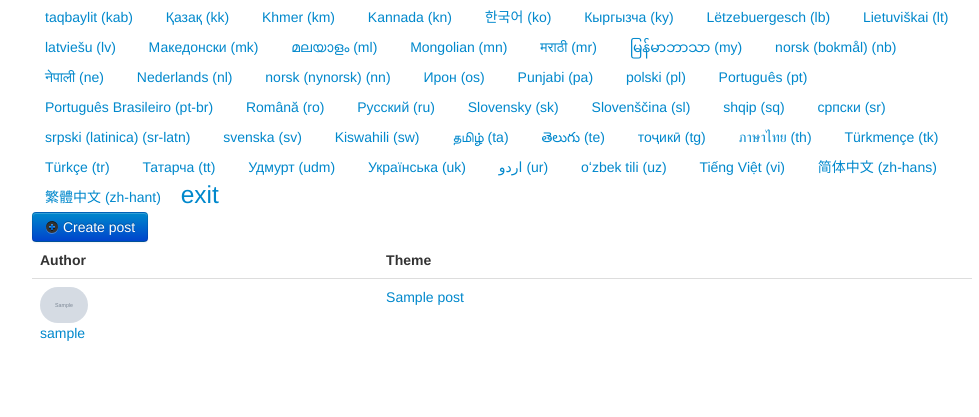
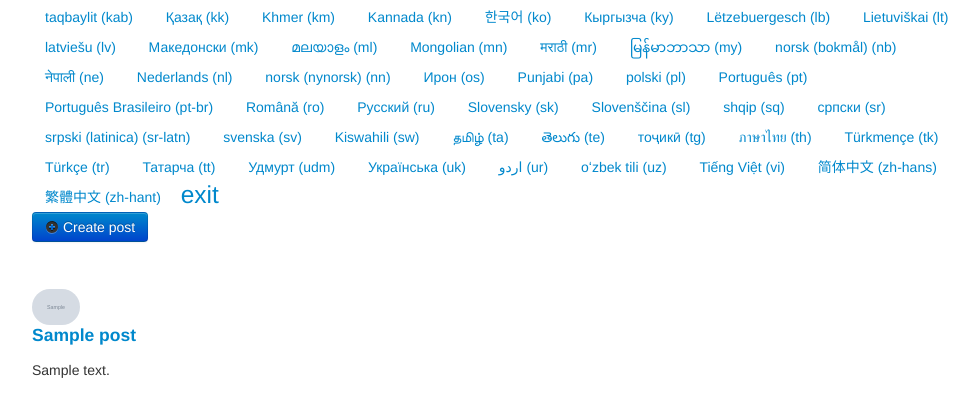
Before and after one commit to DmitryDmitrienko/django-simple-forum, a Django app: template simpleforums/bootstrapforum/templates/index.html in a window 1280 px wide. Shown: the part 268-685 px from the top of the page, without its empty margins (138-1117 px from the left). Run offline with Django 3.2, Linux system fonts and the light colour scheme; the template is opened without the code that fills it: most values are stand-ins (such as "Sample title", 1, 10 or a date in 2020); grey boxes marked "Sample" are stand-in pictures; some libraries are stand-ins or nearby versions.

Commit message:
Добавил шаблон для вывода описательной части постов

```diff
--- a/simpleforums/bootstrapforum/models.py
+++ b/simpleforums/bootstrapforum/models.py
@@ -16,8 +16,6 @@ class Post(models.Model):
     title = models.CharField(max_length=60, verbose_name=_('title post'), help_text=_('title post'))
     body = models.TextField(verbose_name=_('body post'), help_text=_('body of the post'))
     creates = models.DateTimeField(auto_now_add=True)
-    image = models.ImageField(upload_to='posts/image/', blank=True, null=True, verbose_name=_("image post"),
-                              default="posts/image/default.png")
 
     def get_absolute_url(self):
         from django.core.urlresolvers import reverse
--- a/simpleforums/bootstrapforum/templates/authenticate.html
+++ b/simpleforums/bootstrapforum/templates/authenticate.html
@@ -1,7 +1,7 @@
 {% extends 'base.html' %}
 {% load static %}
 {% load i18n %}
-{% block contennt %}
+{% block content %}
     <form class="form-horizontal" action="{% url "login" %}" method="post"> {% csrf_token %}
         {% if form.errors and '__all__' in form.errors %}
             <ul class="unstyled">
--- a/simpleforums/bootstrapforum/templates/base.html
+++ b/simpleforums/bootstrapforum/templates/base.html
@@ -79,7 +79,7 @@
         </h1>
     </div>
 
-    {% block contennt %}
+    {% block content %}
 
     {% endblock %}
 </div>
--- a/simpleforums/bootstrapforum/templates/createpost.html
+++ b/simpleforums/bootstrapforum/templates/createpost.html
@@ -1,6 +1,6 @@
 {% extends "base.html" %}
 {% load i18n %}
-{% block contennt %}
+{% block content %}
     <form action="{% url 'createpost' %}" method="post" class="form-horizontal">{% csrf_token %}
         <legend>{% trans 'Create Post' %}</legend>
         {% include "input_field.html" with f=form.title %}
--- a/simpleforums/bootstrapforum/templates/createuser.html
+++ b/simpleforums/bootstrapforum/templates/createuser.html
@@ -1,7 +1,7 @@
 {% extends 'base.html' %}
 {% load static %}
 {% load i18n %}
-{% block contennt %}
+{% block content %}
     <form class="form-horizontal" action="{% url "createuser" %}" method="post"> {% csrf_token %}
         {% if form.errors and '__all__' in form.errors %}
             <ul class="unstyled">
--- a/simpleforums/bootstrapforum/templates/deletepost.html
+++ b/simpleforums/bootstrapforum/templates/deletepost.html
@@ -1,7 +1,7 @@
 {% extends "base.html" %}
 {% load static %}
 {% load i18n %}
-{% block contennt %}
+{% block content %}
     <form action="{% url 'deletepost' post.id %}" method="post" class="form-horizontal">{% csrf_token %}
         <legend>{% trans 'Delete post' %}</legend>
         <div class="alert alert-error">
--- a/simpleforums/bootstrapforum/templates/index.html
+++ b/simpleforums/bootstrapforum/templates/index.html
@@ -1,39 +1,12 @@
 {% extends 'base.html' %}
 {% load static %}
 {% load i18n %}
-{% block contennt %}
+{% block content %}
     <a href="{% url "createpost" %}" class="btn btn-primary"><i class="icon-plus-sign"></i> {% trans "Create post" %}
     </a>
-    <table class="table">
-        <thead>
-        <tr>
-            <th>{% trans "Author" %}</th>
-            <th>{% trans "Theme" %}</th>
-        </tr>
-        </thead>
-        <tbody>
-        {% for post in posts %}
-            <tr>
-                <td>
-                    <a href="{% url "userview" post.author.id %}"><img class="img-circle" width="48px" height="48px"
-                                                                       src="{{ post.author.avatar.url }}"
-                                                                       alt="avatar {{ post.author.username }}"></a>
 
-                    <p><a href="{% url "userview" post.author.id %}">{{ post.author.username }}</a></p>
-                </td>
-                <td>
-                    <a href="{% url 'post' post.id %}">{{ post }}</a>
-                </td>
-                <td>
-                    {% if is_admin or user == post.author %}
+    {% for post in posts %}
+        {% include "outputpost.html" with p=post %}
+    {% endfor %}
 
-                        <a href="{% url "updatepost" post.id %}" class="btn"><i class="icon-edit"></i></a>
-                        <a href="{% url "deletepost" post.id %}"
-                           class="btn btn-danger"><i class="icon-remove"></i></a>
-                    {% endif %}
-                </td>
-            </tr>
-        {% endfor %}
-        </tbody>
-    </table>
 {% endblock %}
--- /dev/null
+++ b/simpleforums/bootstrapforum/templates/outputpost.html
@@ -0,0 +1,26 @@
+{% load i18n %}
+<ul style="margin-top: 5%" class="media-list">
+    <li class="media">
+        <a href="{% url "userview" p.author.id %}"><img class="img-circle" width="48px" height="48px"
+                                                        src="{{ p.author.avatar.url }}"
+                                                        alt="avatar {{ p.author.username }}"></a>
+
+        <div class="media-body">
+            <h4 class="media-heading"><a href="{% url "post" p.id %}">{{ p.title }}</a></h4>
+
+            <div class="media">
+                {% if is_admin or user == p.author %}
+                    <a href="{% url "updatepost" p.id %}" class="btn btn-primary btn-mini"><i
+                            class="icon-edit"></i></a>
+                    <a href="{% url "deletepost" p.id %}" class="btn btn-danger btn-mini"><i
+                            class="icon-remove"></i></a>
+
+
+                {% endif %}
+                {% autoescape off %}
+                    {{ p.body|truncatewords:120 }}
+                {% endautoescape %}
+            </div>
+        </div>
+    </li>
+</ul>
--- a/simpleforums/bootstrapforum/templates/post.html
+++ b/simpleforums/bootstrapforum/templates/post.html
@@ -1,8 +1,7 @@
 {% extends 'base.html' %}
 {% load static %}
 {% load i18n %}
-{% block contennt %}
-    <div class="well well-small">
+{% block content %}
         <p><a href="{% url "userview" user.id %}"><img class="pull-left img-rounded" height="48" width="48"
                                                        src="{{ user.avatar.url }}"></a></p>
 
@@ -14,7 +13,6 @@
                 {{ post.body }}
             {% endautoescape %}
         </p>
-    </div>
     <hr>
     {% for comment in post.comments.all %}
         <div class="media">
--- a/simpleforums/bootstrapforum/templates/updatepost.html
+++ b/simpleforums/bootstrapforum/templates/updatepost.html
@@ -1,7 +1,7 @@
 {% extends "base.html" %}
 {% load static %}
 {% load i18n %}
-{% block contennt %}
+{% block content %}
     <form action="{% url 'updatepost' post.id %}" method="post" class="form-horizontal">{% csrf_token %}
         <legend>{% trans 'Update post' %}</legend>
         {% include "input_field.html" with f=form.title %}
--- a/simpleforums/bootstrapforum/templates/user.html
+++ b/simpleforums/bootstrapforum/templates/user.html
@@ -1,7 +1,7 @@
 {% extends 'base.html' %}
 {% load static %}
 {% load i18n %}
-{% block contennt %}
+{% block content %}
 
     <img src="{{ user_forum.avatar.url }}">
     <p>{{ user_forum.language }}</p>
```
